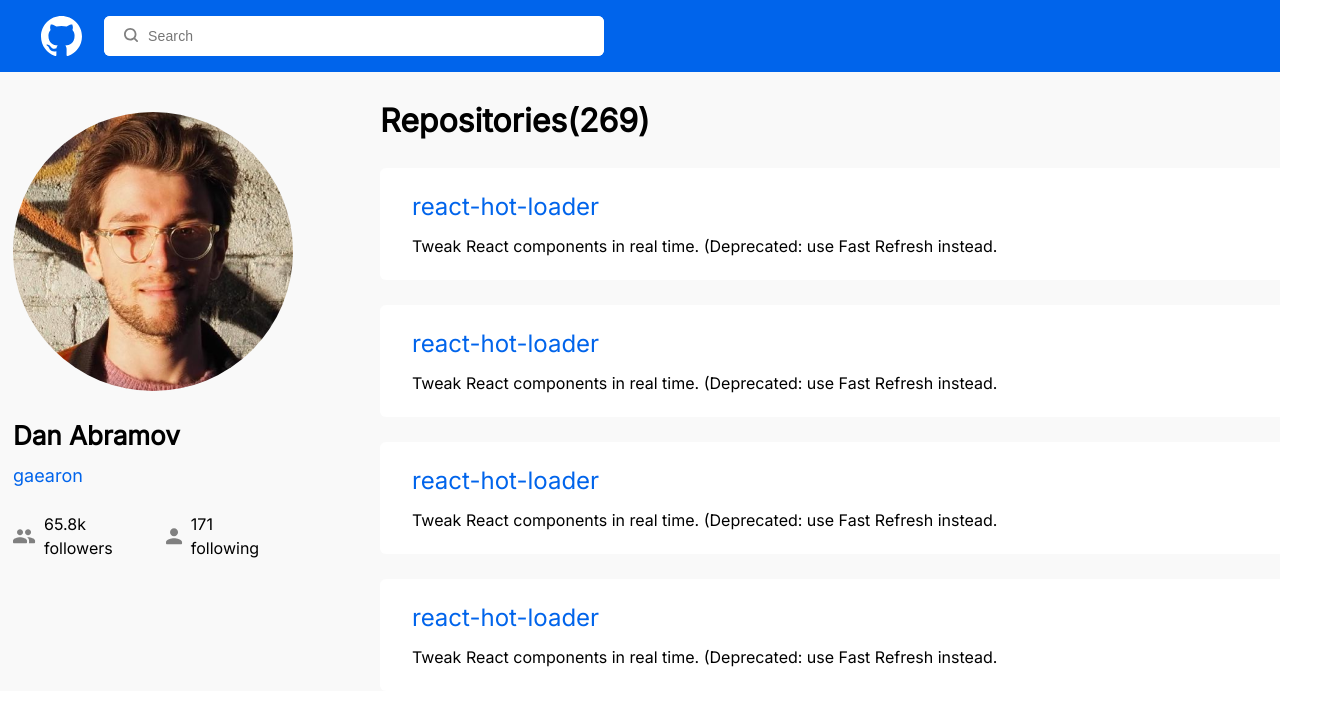
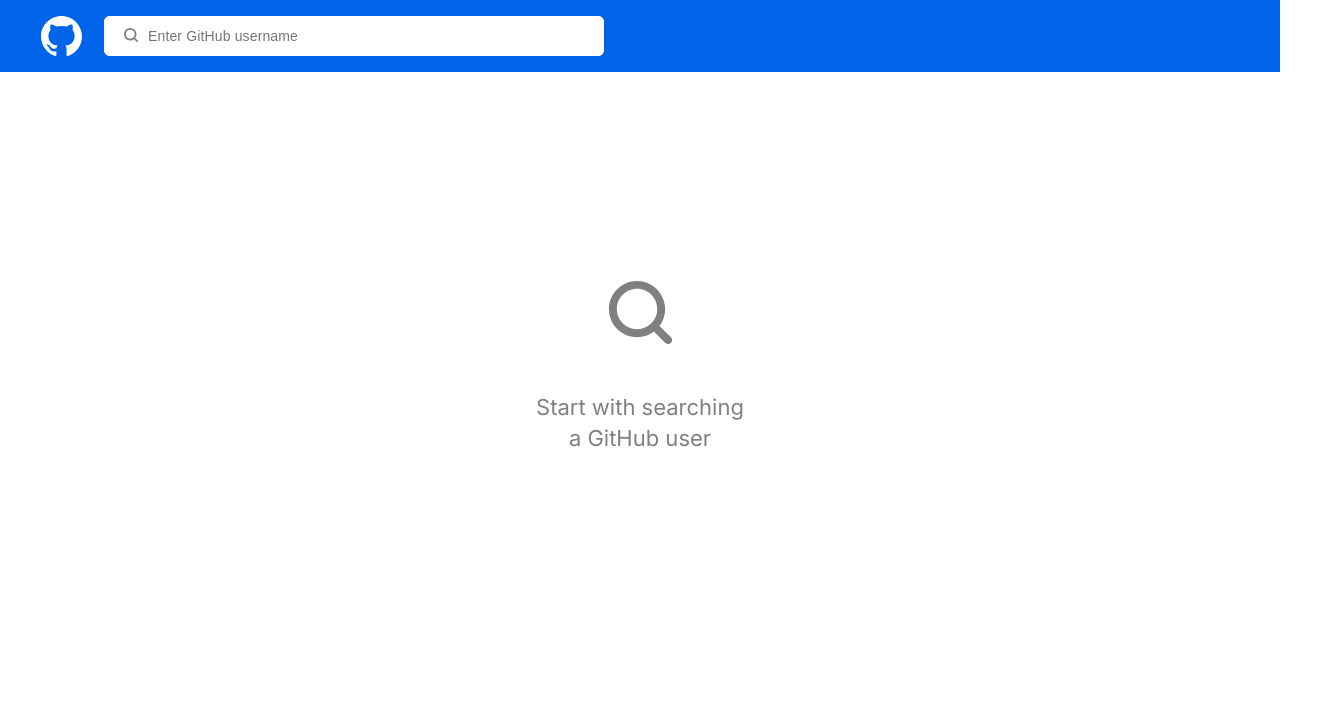
Before and after one commit to VZaleski/Startup-Summer-2022, a React (Create React App) app in the folder startup-summer/: page / in a window 1280 px wide. Shown: the top 706 px of the page, 1321 px wide, since content can reach past the window. Built offline with nearby package versions, Linux system fonts and the light colour scheme.

Commit message:
feat: add component Initial

```diff
--- a/startup-summer/src/App.js
+++ b/startup-summer/src/App.js
@@ -1,14 +1,14 @@
 import './App.css';
 import Header from './components/Header/Header';
-import Main from './components/Main/Main';
+import Initial from './components/Initial/Initial';
+//  import Main from './components/Main/Main';
 
 function App() {
   return (
     <div className="App">
-      <div className="wrapper">
-        <Header />
-        <Main />
-      </div>
+      <Header />
+      {/*  <Main />  */}
+      <Initial />
     </div>
   );
 }
--- a/startup-summer/src/components/Header/Header.jsx
+++ b/startup-summer/src/components/Header/Header.jsx
@@ -8,7 +8,7 @@
       <div className={s.wrapper}>
         <img className={s.logo} src={logo} alt="logo" />
         <form className={s.search}>
-          <input type="search" placeholder="Search" className={s.search__input} />
+          <input type="search" placeholder="Enter GitHub username" className={s.search__input} />
           <button type="submit" className={s.search__button}>
             <img className={s.search__icon} src={magniferIcon} alt="magnifer" />
           </button>
--- /dev/null
+++ b/startup-summer/src/components/Initial/Initial.jsx
@@ -0,0 +1,13 @@
+import s from './Initial.module.css';
+import icon from '../../assets/images/magnifer_initial.svg';
+
+function Initial() {
+  return (
+    <div className={s.initial}>
+      <img className={s.image} src={icon} alt="magnifer" />
+      <span className={s.text}>Start with searching a GitHub user</span>
+    </div>
+  );
+}
+
+export default Initial;
--- /dev/null
+++ b/startup-summer/src/components/Initial/Initial.module.css
@@ -0,0 +1,24 @@
+.initial {
+    display: flex;
+    flex-direction: column;
+    align-items: center;
+    justify-content: center;
+    width: 210px;
+    height: 196px;
+    margin: 197px auto 0px;
+}
+
+.image {
+    width: 65px;
+    height: 65px;
+}
+
+.text {
+    font-style: normal;
+    font-weight: 400;
+    font-size: 22px;
+    line-height: 140%;
+    text-align: center;
+    color: #808080;
+    margin-top: 47px;
+}
```
Also changed, not shown: startup-summer/src/assets/images/magnifer_initial.svg (added).
